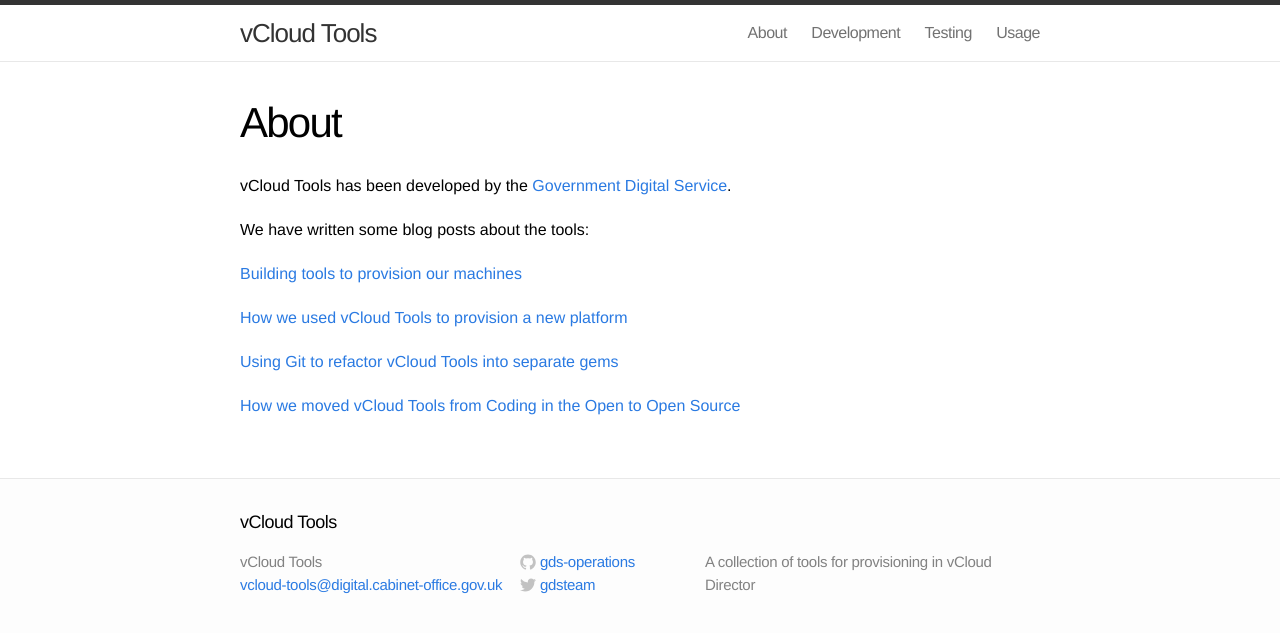
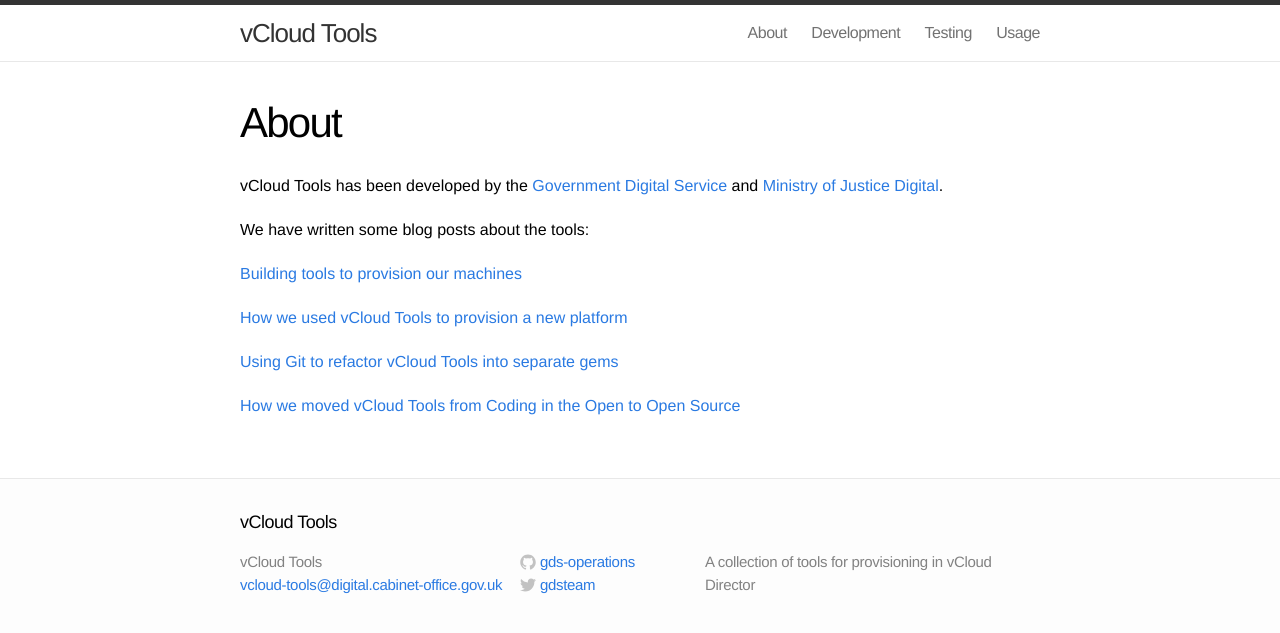
Before and after one commit to gds-operations/vcloud-tools, a Jekyll site: the page built from about.md, in a window 1280 px wide. Shown: the top 633 px of the page. Built offline with Jekyll 4.4.1, drawn with Linux system fonts in a browser that asks for light colours; Markdown is read by kramdown in place of the engine named in the settings.

Commit message:
Add the vCloud Disk Launcher tool
This tool is developed by MOJ Digital, so we should credit them.

```diff
--- a/about.md
+++ b/about.md
@@ -4,7 +4,8 @@
 permalink: /about/
 ---
 
-vCloud Tools has been developed by the [Government Digital Service](https://gds.blog.gov.uk/).
+vCloud Tools has been developed by the [Government Digital Service](https://gds.blog.gov.uk/) and
+[Ministry of Justice Digital](https://mojdigital.blog.gov.uk/).
 
 We have written some blog posts about the tools:
 
```
Also changed, not shown: index.md (+1 -0 lines).
